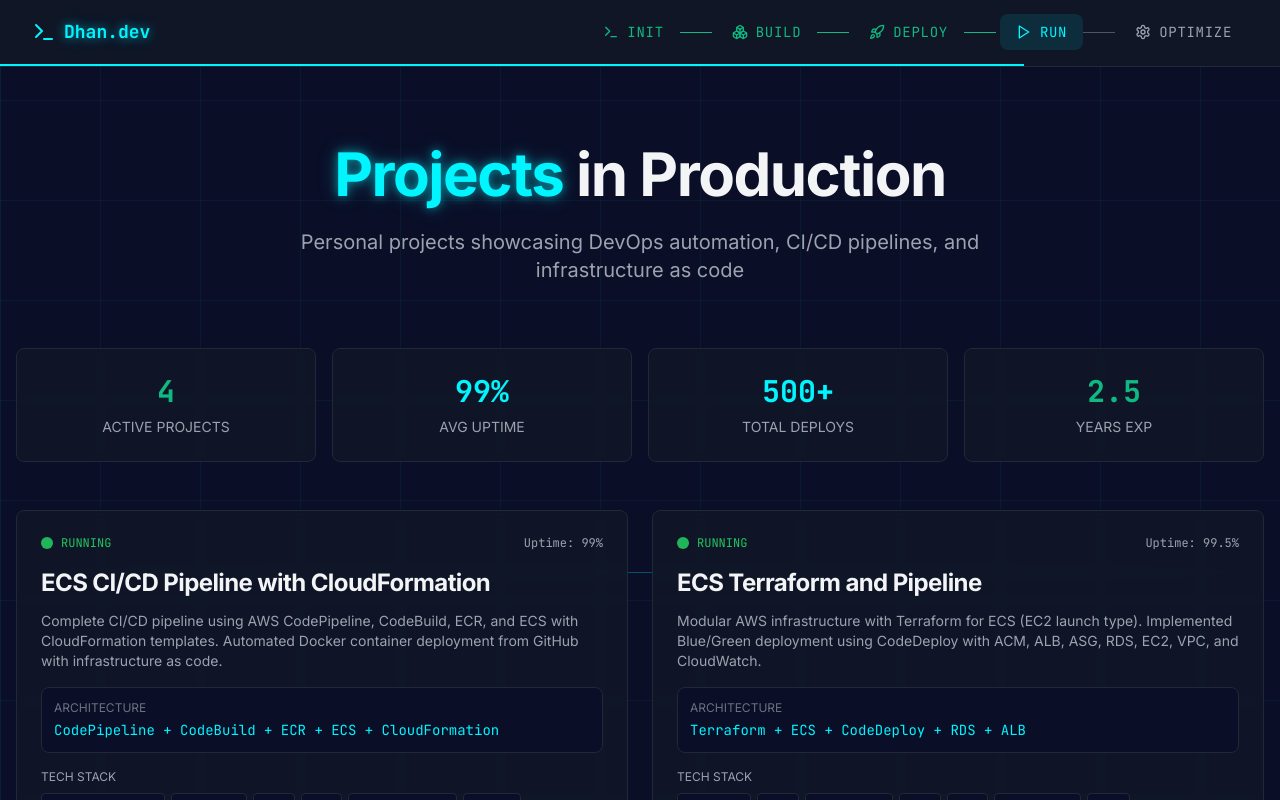
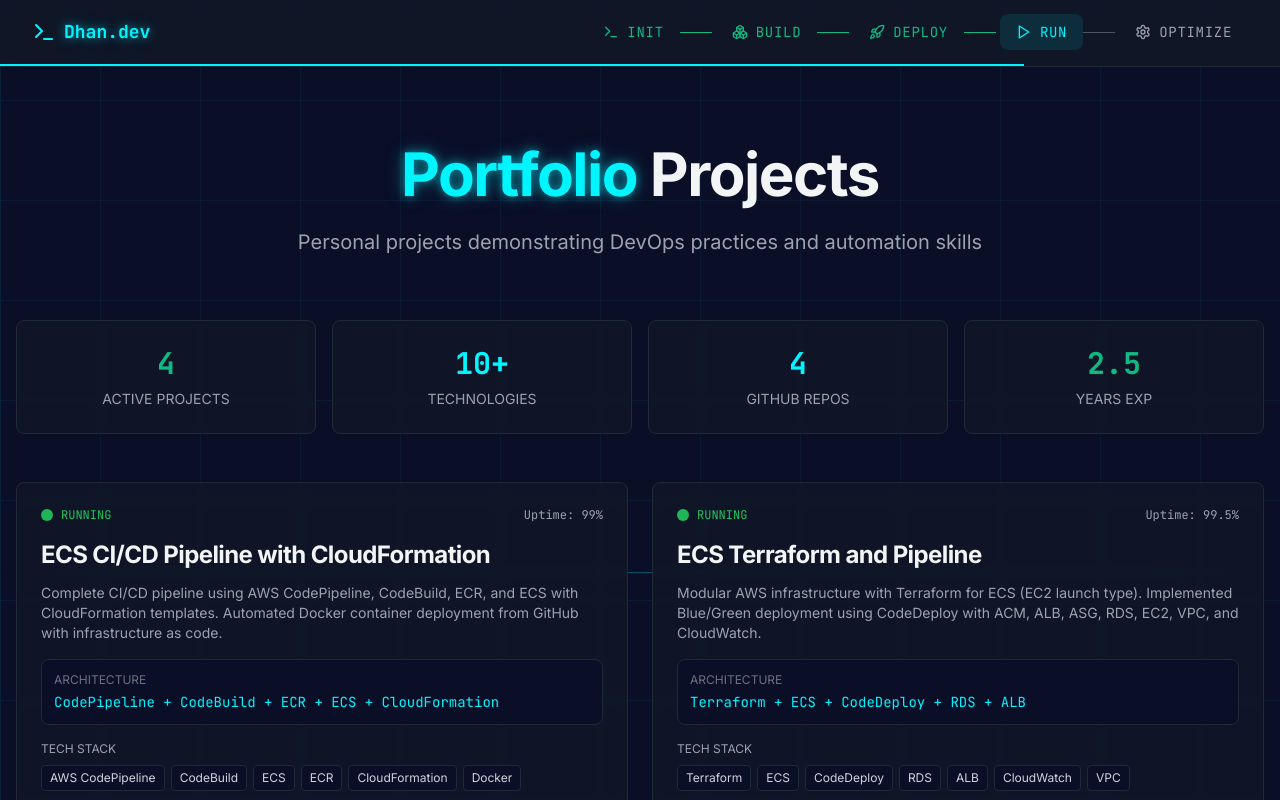
Before and after one commit to dhanbdrkarki1/dhan-portfolio, a Next.js app: page /run in a window 1280 px wide. Shown: the top 800 px of the page. Built offline with nearby package versions, Linux system fonts and the light colour scheme.

Commit message:
update project

```diff
--- a/components/sections/ProjectsInProduction.tsx
+++ b/components/sections/ProjectsInProduction.tsx
@@ -100,10 +100,10 @@
           className="text-center mb-16"
         >
           <h1 className="text-5xl md:text-6xl font-bold mb-6">
-            <span className="glow-text">Projects</span> in Production
+            <span className="glow-text">Portfolio</span> Projects
           </h1>
           <p className="text-xl text-gray-400 max-w-3xl mx-auto">
-            Personal projects showcasing DevOps automation, CI/CD pipelines, and infrastructure as code
+            Personal projects demonstrating DevOps practices and automation skills
           </p>
         </motion.div>
 
@@ -123,16 +123,16 @@
 
           <div className="card-devops text-center">
             <div className="text-3xl font-bold text-neon-cyan font-mono mb-2">
-              99%
+              10+
             </div>
-            <div className="text-sm text-gray-400 uppercase">Avg Uptime</div>
+            <div className="text-sm text-gray-400 uppercase">Technologies</div>
           </div>
 
           <div className="card-devops text-center">
             <div className="text-3xl font-bold text-neon-cyan font-mono mb-2">
-              500+
+              4
             </div>
-            <div className="text-sm text-gray-400 uppercase">Total Deploys</div>
+            <div className="text-sm text-gray-400 uppercase">GitHub Repos</div>
           </div>
 
           <div className="card-devops text-center">
```
